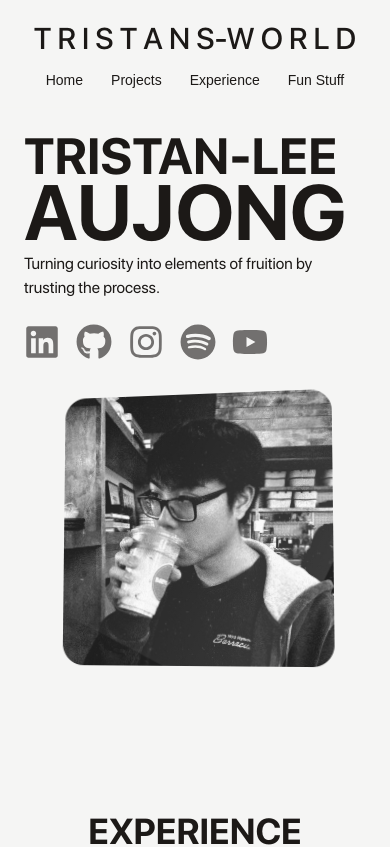
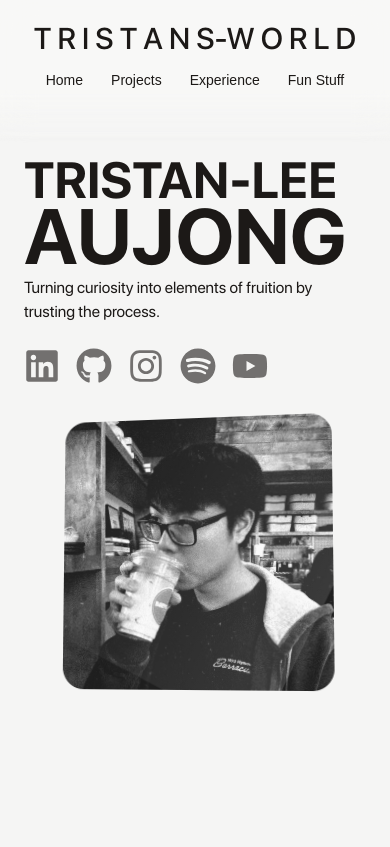
Before and after one commit to tristanaujong/personal-website1, a React (Vite) app in the folder my-app/: page / in a window 390 px wide. Shown: the top 847 px of the page. Built offline with nearby package versions, Linux system fonts and the light colour scheme; a web font is replaced by a local one.

Commit message:
centered hero

```diff
--- a/my-app/src/components/Hero.jsx
+++ b/my-app/src/components/Hero.jsx
@@ -51,8 +51,8 @@ const Hero = () => {
 
     return (
     <>
-    <section id="hero" ref={heroRef}>
-        <div className="min-h-175 text-stone-900 mx-auto flex w-full max-w-[96rem] flex-col items-center justify-center gap-8 px-6 pt-24 2xl:flex-row 2xl:gap-[clamp(4rem,9vw,11rem)] 2xl:px-12 2xl:pt-0">
+    <section id="hero" ref={heroRef} className="flex min-h-dvh items-center justify-center">
+        <div className="text-stone-900 mx-auto flex w-full max-w-[96rem] flex-col items-center justify-center gap-8 px-6 py-24 2xl:flex-row 2xl:gap-[clamp(4rem,9vw,11rem)] 2xl:px-12 2xl:py-0">
             <div className="flex w-fit shrink-0 flex-col items-start justify-center">
                 <h1 className="hero-title-line whitespace-nowrap font-sf-pro text-[clamp(3rem,13vw,9rem)] font-bold leading-none">
                     TRISTAN-LEE
```
